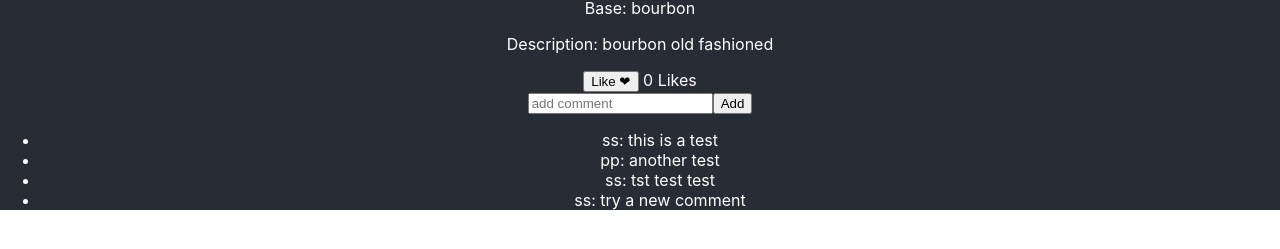
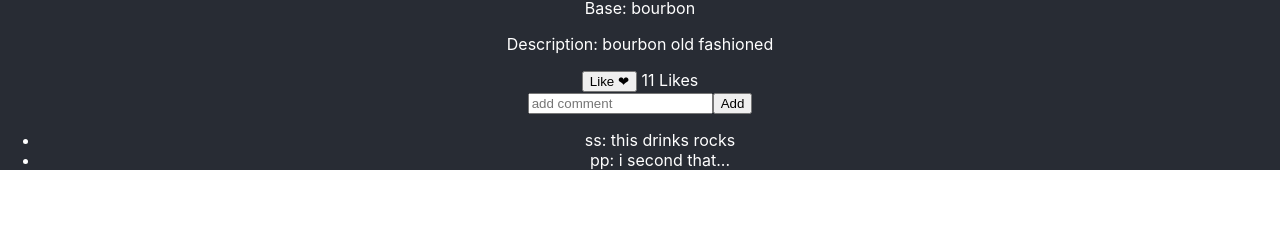
Before and after one commit to SeanSmash/mixer-mixer, a React (Create React App) app: page /gallery/1 in a window 1280 px wide. Shown: the part 155-404 px from the top of the page. Built offline with nearby package versions, Linux system fonts and the light colour scheme; data requests are answered from the project's data file.

Commit message:
completed like button functionality

```diff
--- a/db.json
+++ b/db.json
@@ -7,7 +7,19 @@
       "description": "bourbon old fashioned",
       "image": "https://www.liquor.com/thmb/p24WIerjbABYLEL94S5N7B0QQro=/735x0/__opt__aboutcom__coeus__resources__content_migration__liquor__2018__05__08113350__bourbon-old-fashioned-720x720-recipe-ade6f7780c304999be3577e565c9bcdd.jpg",
       "dateCreated": "22-07-01T13:15:08.623Z",
-      "likes": 3
+      "likes": 11,
+      "comments": [
+        {
+          "id": 1,
+          "username": "ss",
+          "comment": "this drinks rocks"
+        },
+        {
+          "id": 2,
+          "username": "pp",
+          "comment": "i second that..."
+        }
+      ]
     },
     {
       "id": 2,
--- a/src/CocktailCard.js
+++ b/src/CocktailCard.js
@@ -1,7 +1,7 @@
 import React from "react";
 import { Link } from "react-router-dom"
 
-function CocktailCard({id, base, description, username, image, dateCreated, currentUser, onDelete }){
+function CocktailCard({id, base, description, username, image, dateCreated, likes, currentUser, onDelete }){
 
     function handleDelete(){
         if (username === currentUser){
@@ -14,7 +14,7 @@ function CocktailCard({id, base, description, username, image, dateCreated, curr
 
     return(
         <div className="cocktail-card">
-            <Link to={`/gallery/${id}`}>
+            <Link to={`/gallery/${id}`} >
             <img src={image} width="100px" alt={base} />
             <p>{username}: <span> {dateCreated}</span> </p>
             </Link>
--- a/src/CocktailDetail.js
+++ b/src/CocktailDetail.js
@@ -5,19 +5,29 @@ function CocktailDetail ({ currentUser }) {
     const [ cocktail, setCocktail ] = useState([])
     const [ comments, setComments ] = useState([])
     const [ newComment, setNewComment ] = useState("")
-    const [ likeCount, setLikeCount ] = useState(0)
     const { id } = useParams()
     const { base, username, description, image, dateCreated, likes } = cocktail
+    const [ likeCount, setLikeCount ] = useState(0)
 
 
     useEffect(() => {
         fetch(`http://localhost:3000/cocktails/${id}`)
         .then(r => r.json())
-        .then(data => setCocktail(data))
-        fetch(`http://localhost:3000/comments/`)
+        .then(data => {
+            setCocktail(data)
+            setLikeCount(data.likes)
+            setComments(data.comments)
+        })
+        //setComments(cocktail.comments)
+        /*fetch(`http://localhost:3000/comments/`)
         .then(r => r.json())
-        .then(data => setComments(data))
+        .then(data => setComments(data))*/
     }, [])
+
+    //console.log(comments)
+
+    //comments.map(comment => console.log(comment))
+
 
     function handleNewCommentInput(e){
         setNewComment(e.target.value)
@@ -41,13 +51,20 @@ function CocktailDetail ({ currentUser }) {
             })
         })
         .then(r => r.json())
-        .then(data => setComments([...comments, data]))
+        //.then(data => setComments([...comments, data]))
     }
 
-    if (!cocktail) return <h2>Loading...</h2>
 
     function handleLikeClick(){
         setLikeCount((likeCount) => likeCount + 1)
+        fetch(`http://localhost:3000/cocktails/${id}`, {
+            method: "PATCH",
+            headers: {
+                "Content-Type": "application/json"
+            },
+            body: JSON.stringify({ "likes": likeCount + 1 })
+        })
+        .then(r => r.json())
     }
 
     return (
@@ -65,17 +82,34 @@ function CocktailDetail ({ currentUser }) {
                 </form>
                 <ul>
                     {comments.map(comment => {
-                        if (comment.commentID === parseInt(id, 10)){
                         return (
                             <li key={comment.id}>{comment.username}: {comment.comment}</li>
                         )
-                        }
-                        })
-                    }
+                    })}
                 </ul>
+
             </div>
         </section>
     )
 }
 
 export default CocktailDetail;
+
+/*{cocktail.comments.map(comment => {
+    if (comment.commentID === parseInt(id, 10)){
+    return (
+        <li key={comment.id}>{comment.username}: {comment.comment}</li>
+    )
+    }
+    })
+}
+
+<ul>
+                    {cocktail.comments.map(comment => {
+                        return (
+                            <li key={comment.id}>{comment.username}: {comment.comment}</li>
+                        )
+                    })}
+                </ul>
+
+*/
--- a/src/Cocktails.js
+++ b/src/Cocktails.js
@@ -14,6 +14,7 @@ function Cocktails({ cocktails, onDelete, currentUser }){
                 username={cocktail.username}
                 image={cocktail.image}
                 dateCreated={cocktail.dateCreated}
+                likes={cocktail.likes}
                 onDelete={onDelete}
                 currentUser={currentUser}
             />
--- a/src/Home.js
+++ b/src/Home.js
@@ -1,6 +1,5 @@
 import React from "react";
 import Gallery from "./Gallery";
-
 
 function Home(){
   return(
```
Also changed, not shown: copyofdb.json (+6 -1 lines).
